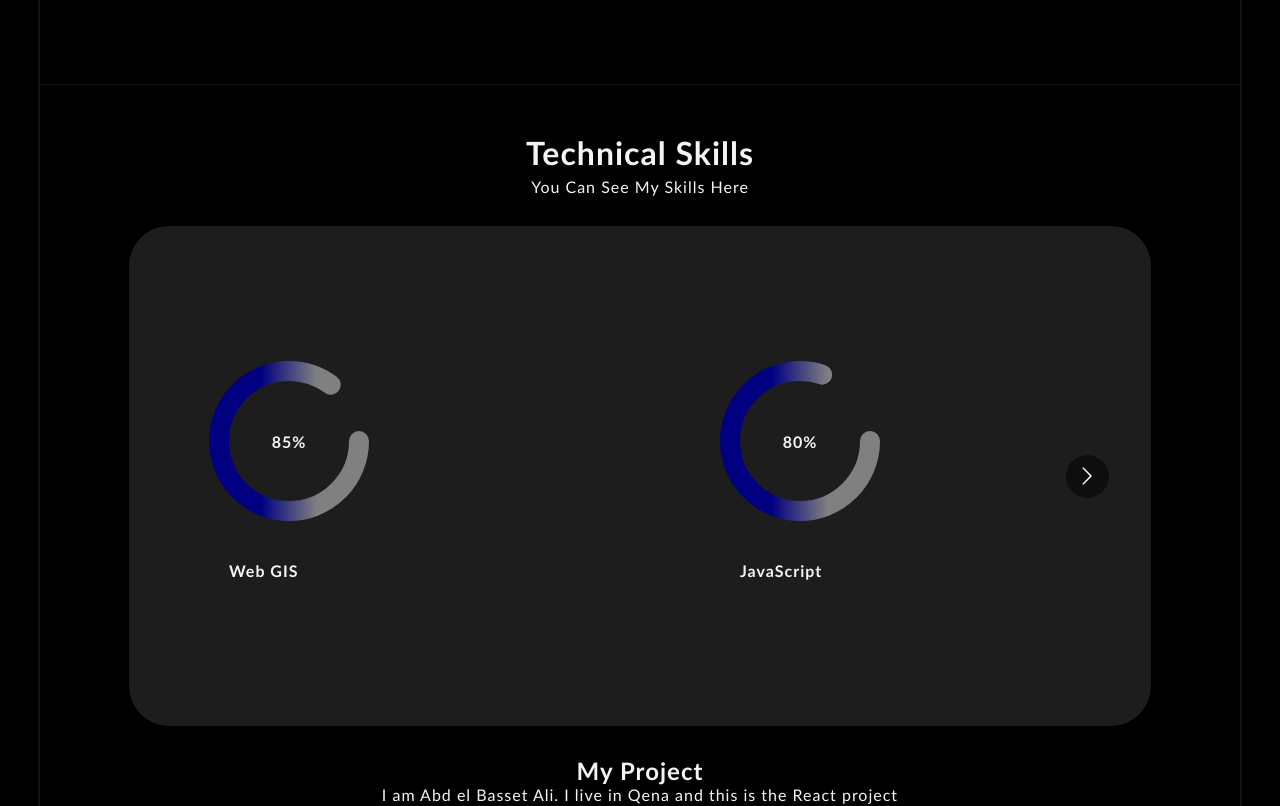
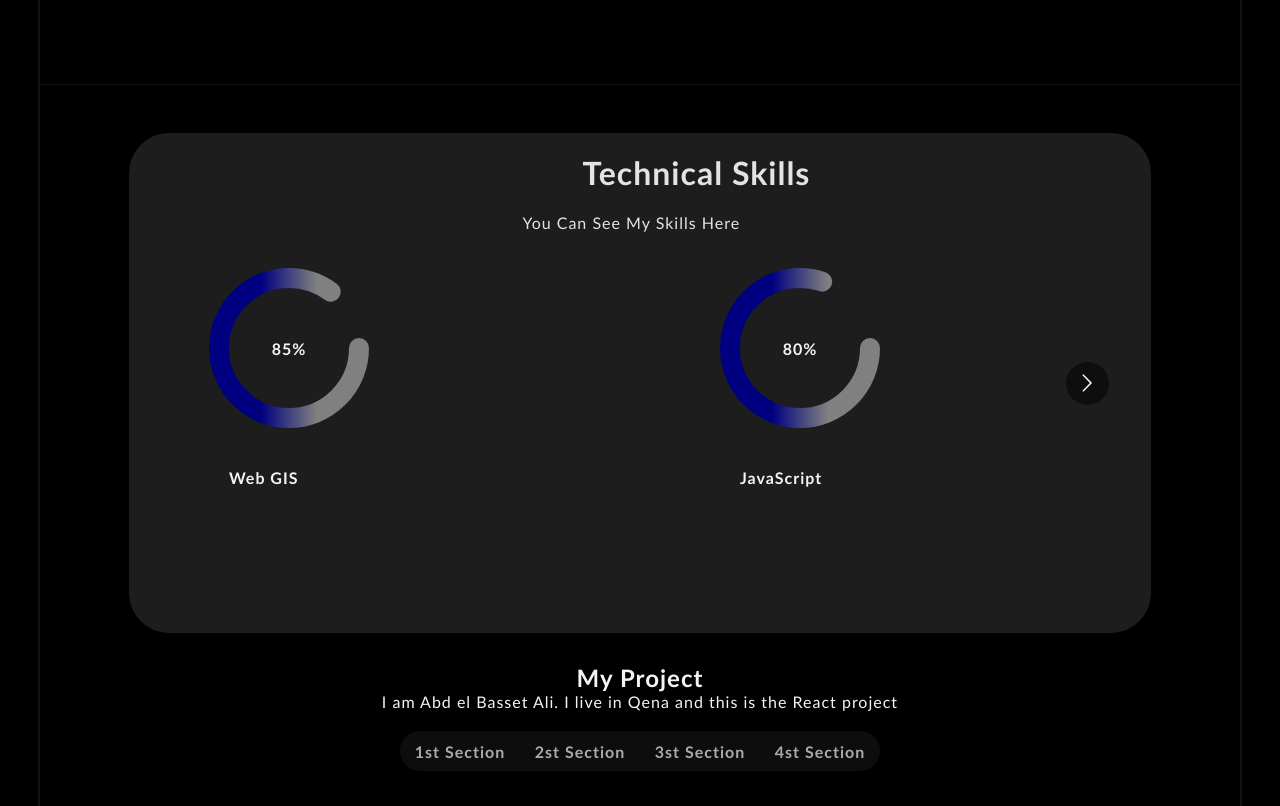
Before and after one commit to abdelbassetali/React-portfolio, a React (Vite) app: page / in a window 1280 px wide. Shown: the part 760-1566 px from the top of the page. Built offline with nearby package versions, Linux system fonts and the light colour scheme.

Commit message:
Update boot.css

```diff
--- a/src/components/2-boot/boot.css
+++ b/src/components/2-boot/boot.css
@@ -92,24 +92,18 @@ circle{
  margin: auto;
 }
 
-.skills-h1 {
-    text-align: center !important;
-    display: block !important;
-    width: 100% !important;
-    margin-top: 40px !important; /* زود الرقم ده (مثلاً خليه 40px أو 50px) عشان تبعد عن الحافة وتنزله جوه الكارد براحتك */
-    margin-bottom: 5px !important;
-    position: static !important;
+.skills-h1{
+    position: absolute;
+    margin-left: 510px;
+    margin-top: 20px;
     color: var(--title);
 }
+.skills-h2{
+    position: absolute;
+    margin-left: 450px;
+    margin-top: 80px;
+    color: var(--title);
 
-.skills-h2 {
-    text-align: center !important;
-    display: block !important;
-    width: 100% !important;
-    margin-top: 0 !important;
-    margin-bottom: 30px !important; /* المسافة دي بتفصل العنوان الصغير عن الدوائر وتحتفظ بمظهر مرتب */
-    position: static !important;
-    color: var(--title);
 }
 @media (max-width: 768px) {
     /* الكارد الحاضن للسلايدر للعرض الكامل */
```
